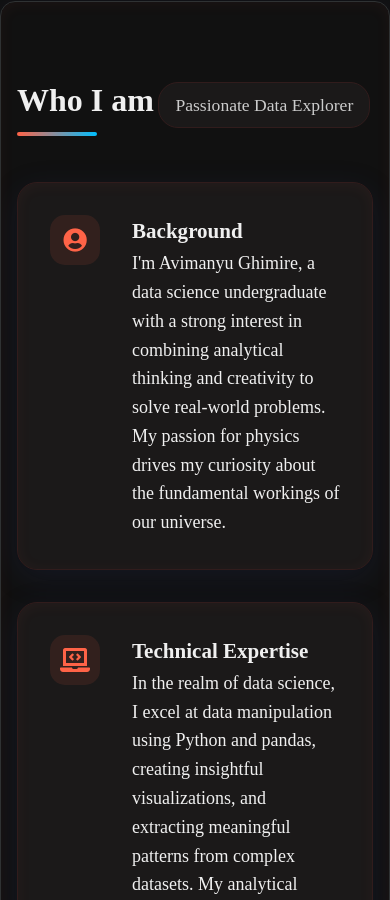
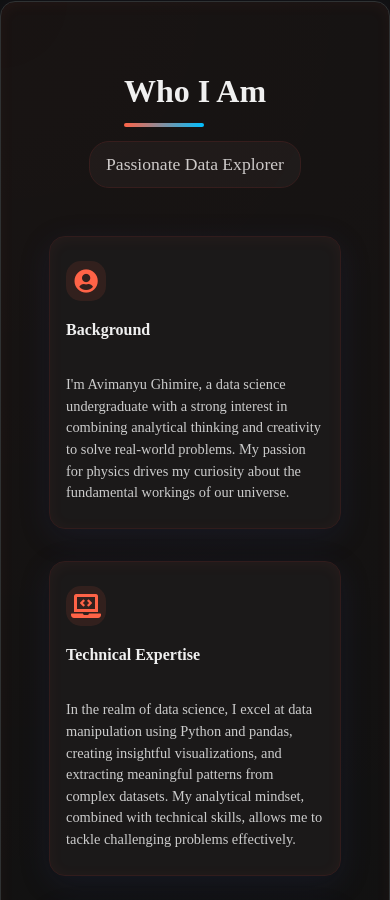
Before and after one commit to aevyy/Avimanyu-Website, a plain HTML site: page index.html in a window 390 px wide. Shown: the part 3024-3924 px from the top of the page. Drawn offline with nearby package versions, Linux system fonts and the light colour scheme; animation ran at ten frames a second.

Commit message:
modified about me section, need to place the logos tho, in the correct place

```diff
--- a/css/style.css
+++ b/css/style.css
@@ -1235,60 +1235,32 @@ header {
     position: relative;
     overflow: hidden;
     background: var(--clr-background);
-    padding: 6rem 2rem;
+    padding: var(--section-padding);
 }
 
 /* Background Effects */
-.about-background {
-    position: absolute;
-    top: 0;
-    left: 0;
-    width: 100%;
-    height: 100%;
-    z-index: 1;
-}
-
-.gradient-sphere {
-    position: absolute;
-    width: 800px;
-    height: 800px;
-    background: radial-gradient(
-        circle,
-        rgba(52, 152, 219, 0.1) 0%,
-        rgba(52, 152, 219, 0.05) 40%,
-        transparent 70%
-    );
-    border-radius: 50%;
-    top: -300px;
-    left: -300px;
-    filter: blur(60px);
-    animation: float 15s ease-in-out infinite;
-}
-
-/* Main Container */
-.about-container {
-    max-width: 1200px;
-    margin: 0 auto;
-    display: grid;
-    grid-template-columns: 1fr 400px;
-    gap: 4rem;
-    position: relative;
-    z-index: 2;
-}
-
-/* Content Section */
-.about-content {
-    position: relative;
-}
-
-.section-header {
+.about-me::before {
+    content: '';
+    position: absolute;
+    inset: 0;
+    background:
+        radial-gradient(circle at 0% 0%, rgba(255, 99, 71, 0.03), transparent 50%),
+        radial-gradient(circle at 100% 100%, rgba(0, 191, 255, 0.03), transparent 50%);
+    z-index: 0;
+    pointer-events: none;
+}
+
+/* Header */
+.about__header {
+    text-align: center;
     margin-bottom: 3rem;
 }
 
 .section__title {
+    font-size: var(--fs-h2);
     color: var(--clr-text);
-    font-size: var(--fs-h2);
-    margin-bottom: 1rem;
+    margin-bottom: 0.75rem;
+    font-weight: 700;
     position: relative;
     display: inline-block;
 }
@@ -1306,35 +1278,39 @@ header {
 }
 
 .section__subtitle {
-    display: inline-block;
+    font-size: var(--fs-body);
     color: var(--clr-text-muted);
-    font-size: var(--fs-body);
-    padding: 0.5rem 1rem;
+    margin-top: 1rem;
     background: var(--clr-card-bg);
     border: 1px solid var(--clr-card-border);
+    padding: 0.5rem 1rem;
     border-radius: 20px;
-    margin-top: 1rem;
-}
-
-/* About Cards */
-.about-cards {
+    display: inline-block;
+}
+
+/* About Grid */
+.about-grid {
     display: flex;
     flex-direction: column;
     gap: 2rem;
-    margin-bottom: 3rem;
-}
-
+    max-width: 1200px;
+    margin: 0 auto;
+    position: relative;
+    z-index: 1;
+    padding: 0 2rem;
+}
+
+/* About Cards */
 .about-card {
+    display: flex;
+    align-items: center;
     background: var(--clr-card-bg);
-    border-radius: 20px;
-    padding: 2rem;
-    backdrop-filter: blur(10px);
+    border-radius: 16px;
+    padding: 1.5rem 2rem;
     border: 1px solid var(--clr-card-border);
     box-shadow: var(--card-shadow);
-    transition: all 0.3s ease;
-    display: flex;
-    gap: 2rem;
-    position: relative;
+    transition: transform 0.3s ease, box-shadow 0.3s ease;
+    gap: 1rem;
 }
 
 .about-card:hover {
@@ -1355,6 +1331,7 @@ header {
     align-items: center;
     justify-content: center;
     transition: all 0.3s ease;
+    margin-bottom: 0.5rem; /* Default for larger screens */
 }
 
 .card-icon i {
@@ -1363,68 +1340,49 @@ header {
     transition: all 0.3s ease;
 }
 
+.about-card:hover .card-icon {
+    transform: rotateY(180deg); /* Rotate the icon 180 degrees */
+    transition: transform 0.5s ease; /* Smooth transition for the rotation */
+}
+
+
 .about-card:hover .card-icon i {
     color: var(--clr-secondary);
     transform: scale(1.1);
 }
 
-/* Enhanced Image Section */
-.about-image {
-    position: sticky;
-    top: 2rem;
-    height: fit-content;
-}
-
-.image-wrapper {
-    position: relative;
-    width: 100%;
-    padding-top: 125%;
-}
-
-.image-wrapper img {
-    position: absolute;
-    top: 0;
-    left: 0;
-    width: 100%;
-    height: 100%;
-    object-fit: cover;
-    border-radius: 20px;
-    border: 3px solid var(--clr-card-border);
-    transition: all 0.3s ease;
-}
-
-.image-decorator {
-    position: absolute;
-    top: 20px;
-    left: 20px;
-    width: 100%;
-    height: 100%;
-    border: 2px solid var(--clr-primary);
-    border-radius: 20px;
-    z-index: -1;
+/* Card Content */
+.about-card__content {
+    display: flex;
+    flex-direction: column;
+    align-items: flex-start;
+}
+
+.about-card__title {
+    font-size: var(--fs-h3);
+    font-weight: 700;
+    color: var(--clr-text);
+    margin: 0;
+}
+
+.about-card__description {
+    color: var(--clr-text-muted);
+    font-size: 1rem;
+    line-height: 1.7;
+    margin-top: 0.5rem;
 }
 
 /* Timeline */
 .timeline {
-    position: relative;
-    padding: 2rem 0;
     margin-top: 3rem;
-}
-
-.timeline::before {
-    content: '';
-    position: absolute;
-    left: 0;
-    top: 0;
-    width: 2px;
-    height: 100%;
-    background: var(--btn-primary-bg);
+    position: relative;
+    padding-left: 2rem;
+    border-left: 2px solid var(--clr-card-border);
 }
 
 .timeline-item {
-    position: relative;
-    padding-left: 3rem;
     margin-bottom: 2rem;
+    position: relative;
 }
 
 .timeline-item::before {
@@ -1439,6 +1397,12 @@ header {
     border: 2px solid var(--clr-background);
 }
 
+.timeline-date {
+    font-size: 0.9rem;
+    color: var(--clr-secondary);
+    margin-bottom: 0.5rem;
+}
+
 .timeline-content {
     background: var(--clr-card-bg);
     border-radius: 10px;
@@ -1454,23 +1418,37 @@ header {
 }
 
 /* Responsive Design */
-@media (max-width: 1024px) {
-    .about-container {
-        grid-template-columns: 1fr 300px;
-        gap: 2rem;
-    }
-}
-
 @media (max-width: 768px) {
-    .about-container {
+    .about-grid {
         grid-template-columns: 1fr;
     }
 
-    .about-image {
-        position: relative;
-        top: 0;
-        max-width: 400px;
-        margin: 0 auto 2rem;
+    .about-card {
+        flex-wrap: wrap;
+        padding: 1.5rem 1rem;
+    }
+
+    .card-icon {
+        margin-bottom: 0; /* Remove spacing below icon */
+        margin-right: 1rem; /* Add spacing to the right of the icon */
+    }
+
+    .about-card__content {
+        flex-direction: row; /* Icon and title on the same line */
+        align-items: center;
+        gap: 1rem; /* Add spacing between icon and title */
+        flex-wrap: wrap;
+    }
+
+    .about-card__description {
+        font-size: 0.95rem;
+        line-height: 1.6;
+        margin-top: 1rem;
+        flex-basis: 100%; /* Text spans the full width below title and icon */
+    }
+
+    .timeline {
+        padding-left: 1rem;
     }
 }
 
@@ -1478,7 +1456,27 @@ header {
     .about-me {
         padding: 4rem 1rem;
     }
-}
+
+    .card-icon {
+        width: 40px;
+        height: 40px;
+    }
+
+    .about-card__title {
+        font-size: 1rem;
+    }
+
+    .about-card__description {
+        font-size: 0.9rem;
+        line-height: 1.5;
+    }
+
+    .timeline {
+        padding-left: 0.75rem;
+    }
+}
+
+
 
 /* Work Section */
 .my-work {
--- a/index.html
+++ b/index.html
@@ -144,42 +144,59 @@
     </section>
 
 <!-- About Me Section -->
-    <section class="about-me" id="about" data-aos="fade-up">
-        <div class="about-container">
-            <div class="about-content">
-                <div class="section-header">
-                    <h2 class="section__title">Who I am</h2>
-                    <span class="section__subtitle">Passionate Data Explorer</span>
+<section class="about-me" id="about">
+    <!-- Background Elements -->
+    <div class="gradient-orb"></div>
+    <div class="grid-lines"></div>
+
+    <!-- Header -->
+    <div class="about__header">
+        <h2 class="section__title">Who I Am</h2>
+        <p class="section__subtitle">Passionate Data Explorer</p>
     </div>
-                <div class="about-cards">
-                    <div class="about-card">
+
+    <!-- About Grid -->
+    <div class="about-grid">
+        <!-- About Card 1 -->
+        <article class="about-card">
             <div class="card-icon">
                 <i class="fas fa-user-circle"></i>
             </div>
-                        <div class="card-content">
-                            <h3>Background</h3>
-                            <p>I'm Avimanyu Ghimire, a data science undergraduate with a strong interest in combining analytical thinking and creativity to solve real-world problems. My passion for physics drives my curiosity about the fundamental workings of our universe.</p>
+            <div class="about-card__content">
+                <h3 class="about-card__title">Background</h3>
+                <p class="about-card__description">
+                    I'm Avimanyu Ghimire, a data science undergraduate with a strong interest in combining analytical thinking and creativity to solve real-world problems. My passion for physics drives my curiosity about the fundamental workings of our universe.
+                </p>
             </div>
-                    </div>
-                    <div class="about-card">
+        </article>
+
+        <!-- About Card 2 -->
+        <article class="about-card">
             <div class="card-icon">
                 <i class="fas fa-laptop-code"></i>
             </div>
-                        <div class="card-content">
-                            <h3>Technical Expertise</h3>
-                            <p>In the realm of data science, I excel at data manipulation using Python and pandas, creating insightful visualizations, and extracting meaningful patterns from complex datasets. My analytical mindset, combined with technical skills, allows me to tackle challenging problems effectively.</p>
+            <div class="about-card__content">
+                <h3 class="about-card__title">Technical Expertise</h3>
+                <p class="about-card__description">
+                    In the realm of data science, I excel at data manipulation using Python and pandas, creating insightful visualizations, and extracting meaningful patterns from complex datasets. My analytical mindset, combined with technical skills, allows me to tackle challenging problems effectively.
+                </p>
             </div>
-                    </div>
-                    <div class="about-card">
+        </article>
+
+        <!-- About Card 3 -->
+        <article class="about-card">
             <div class="card-icon">
                 <i class="fas fa-brain"></i>
             </div>
-                        <div class="card-content">
-                            <h3>Interests & Passions</h3>
-                            <p>Beyond the technical aspects, I'm deeply fascinated by material psychology and how it intersects with data science. When I'm not coding or analyzing data, you'll find me exploring new scientific concepts or engaging in thoughtful discussions about technology and innovation.</p>
+            <div class="about-card__content">
+                <h3 class="about-card__title">Interests & Passions</h3>
+                <p class="about-card__description">
+                    Beyond the technical aspects, I'm deeply fascinated by material psychology and how it intersects with data science. When I'm not coding or analyzing data, you'll find me exploring new scientific concepts or engaging in thoughtful discussions about technology and innovation.
+                </p>
             </div>
+        </article>
     </div>
-                </div>
+
     <!-- Timeline -->
     <div class="timeline">
         <div class="timeline-item">
@@ -197,15 +214,9 @@
             </div>
         </div>
     </div>
-            </div>
-            <div class="about-image">
-                <div class="image-wrapper">
-                    <img src="assets/images/avimanyu1.png" alt="Avimanyu's Portrait">
-                    <div class="image-decorator"></div>
-                </div>
-            </div>
-        </div>
 </section>
+
+
 
     <!-- Work Experience Section -->
     <section class="my-work" id="work">
```
Lines whose indentation alone changed are shown as unchanged.
